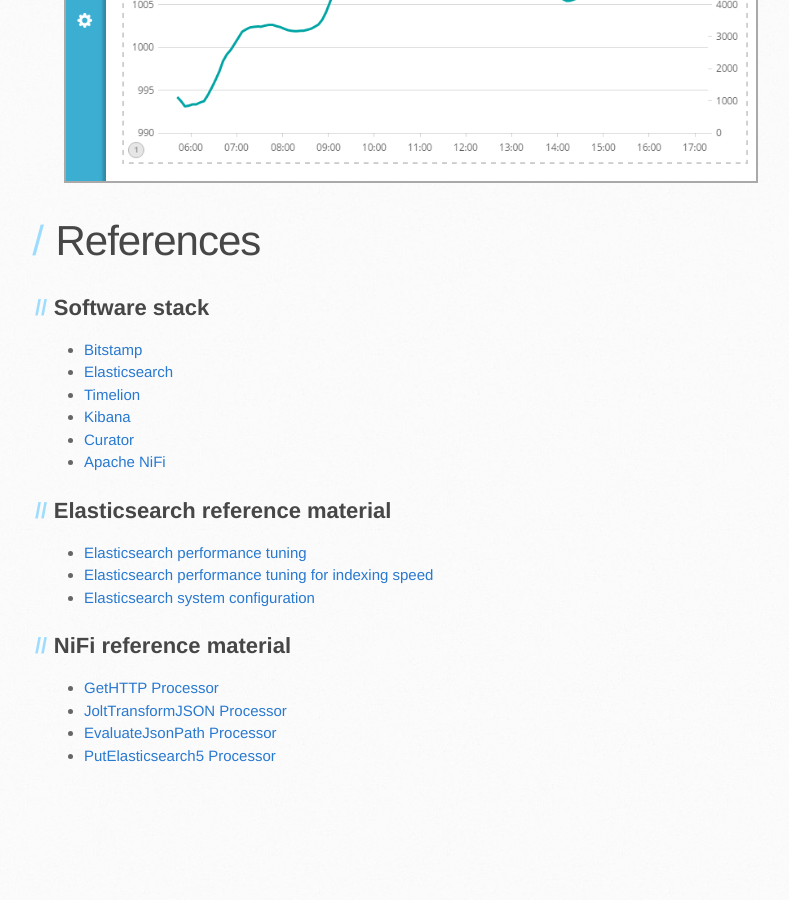
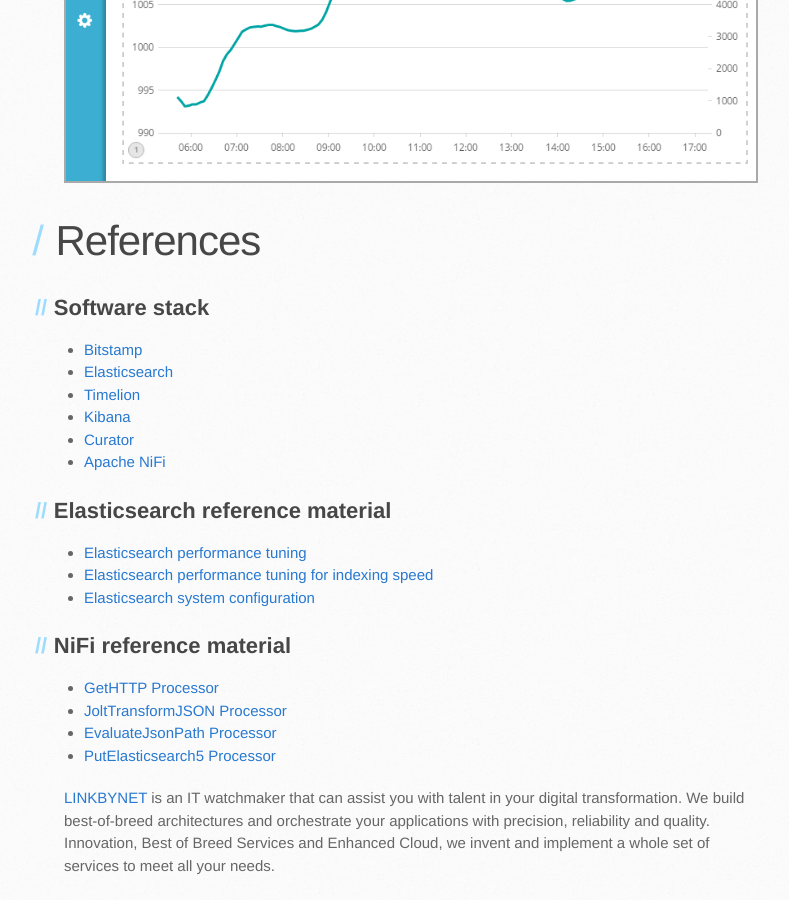
Before and after one commit to souravbadami/linkbynet.github.io, a Jekyll site: the page built from _posts/2017-02-07-Bitcoin-ELK-NiFi.markdown, in a window 1280 px wide and 900 px high, scrolled down 14458 px. Shown: the whole window, without its empty margins (106-895 px from the left). Built offline with Jekyll 4.4.1, drawn with Linux system fonts in a browser that asks for light colours; before the commit the page ends 15268 px from its top, so only the background shows below that; some of the changed text lies outside the part shown.

Commit message:
Tuning for github pages

```diff
--- a/_config.yml
+++ b/_config.yml
@@ -15,3 +15,17 @@
     - LICENSE
     - README.md
     - CNAME
+
+authors:
+    skattoor:
+        display_name: Stéphane KATTOOR
+        twitter: StephaneLBN
+        gravatar_id: 819bb0fd44e74b7ba819ccc2a9c7020b
+
+linkbynet_blob: >
+    <a href="http://www.linkbynet.com">LINKBYNET</a> is an IT watchmaker that
+    can assist you with talent in your digital transformation. We build
+    best-of-breed architectures and orchestrate your applications with
+    precision, reliability and quality.  Innovation, Best of Breed Services and
+    Enhanced Cloud, we invent and implement a whole set of services to meet all
+    your needs.
--- a/_layouts/post.html
+++ b/_layouts/post.html
@@ -1,7 +1,12 @@
 ---
 layout: default
+author: skattoor
 ---
+{% assign author = site.authors[page.author] %}
 <h2>{{ page.title }}</h2>
-<p class="meta">{{ page.date | date_to_string }}</p>
+<p class="meta">By {{ author.display_name}}, {{ page.date | date_to_string }}</p>
+{{ content }}
 
-{{ content }}
+<div class="companyblob">
+	{{ site.linkbynet_blob }}
+</div>
--- a/_posts/2017-02-07-Bitcoin-ELK-NiFi.markdown
+++ b/_posts/2017-02-07-Bitcoin-ELK-NiFi.markdown
@@ -2,6 +2,8 @@
 layout: post
 title:  "Elasticsearch tuning : a simple use case exploring ELK,  NiFi and Bitcoin"
 date:   2017-02-07 15:40:56
+author: skattoor
+
 categories: Elasticsearch tuning
 ---
 {::options parse_block_html="true" /}
```
